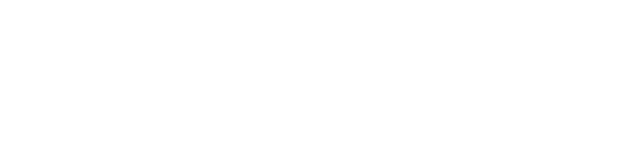
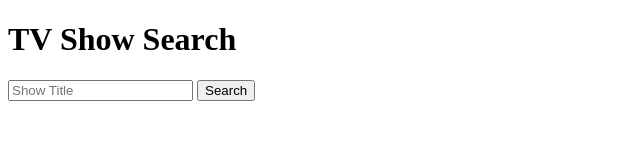
Before and after one commit to yuri-mascarenhas/tv-show-search-app, a website: page index.html in a window 1280 px wide. Shown: the whole page, without its empty margins (0-640 px from the left). Drawn offline with nearby package versions, Linux system fonts and the light colour scheme.

Commit message:
Add search html elements

```diff
--- a/index.html
+++ b/index.html
@@ -9,4 +9,10 @@
 <body>
 
 </body>
+    <h1>TV Show Search</h1>
+    <form id="search-form">
+        <input type="text" placeholder="Show Title">
+        <button>Search</button>
+    </form>
+    <script src="app.js"></script>
 </html>
```
